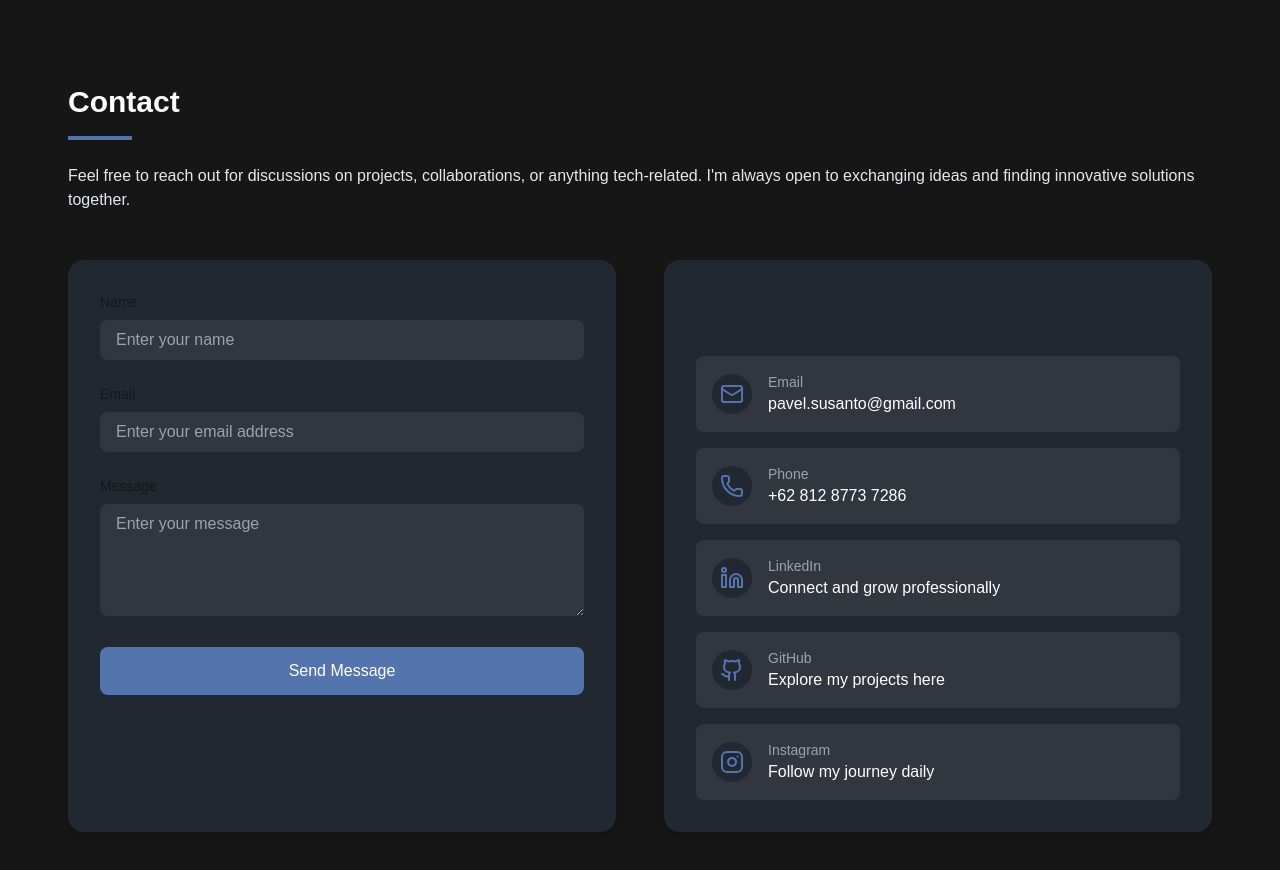
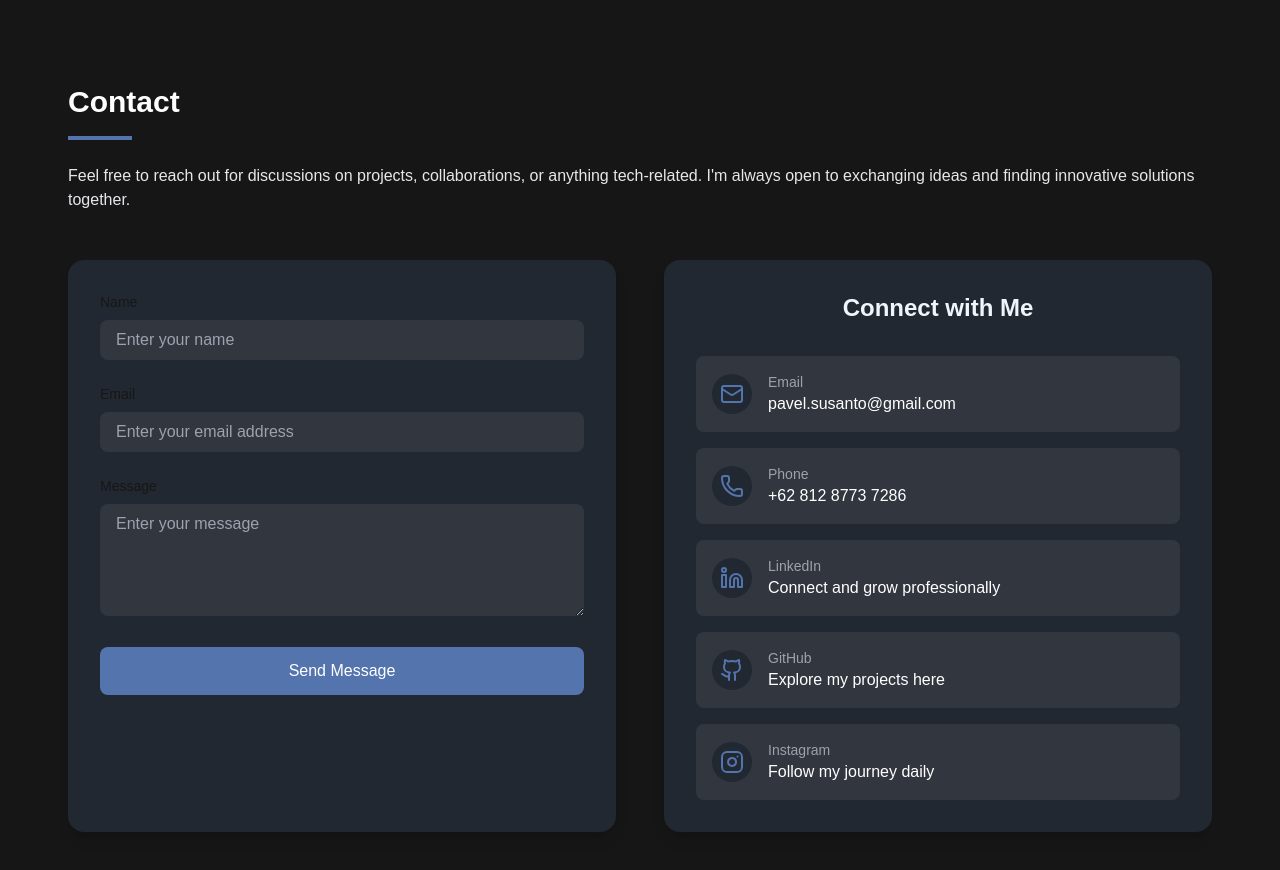
Before and after one commit to pavellsan8/pavel-portfolio, a Next.js app: page /homepage/section/contact_section in a window 1280 px wide. Shown: the top 870 px of the page. Built offline with nearby package versions, Linux system fonts and the light colour scheme.

Commit message:
Remove text-transparent

```diff
--- a/src/pages/homepage/section/contact_section.tsx
+++ b/src/pages/homepage/section/contact_section.tsx
@@ -140,7 +140,7 @@ export default function ContactPage() {
             </div>
 
             <div className="p-8 rounded-2xl bg-custom-color_2 shadow-lg">
-              <h2 className="text-2xl font-bold mb-8 text-center text-custom-color_7 bg-clip-text text-transparent">
+              <h2 className="text-2xl font-bold mb-8 text-center text-custom-color_7 bg-clip-text">
                 Connect with Me
               </h2>
               <div className="space-y-4">
```
